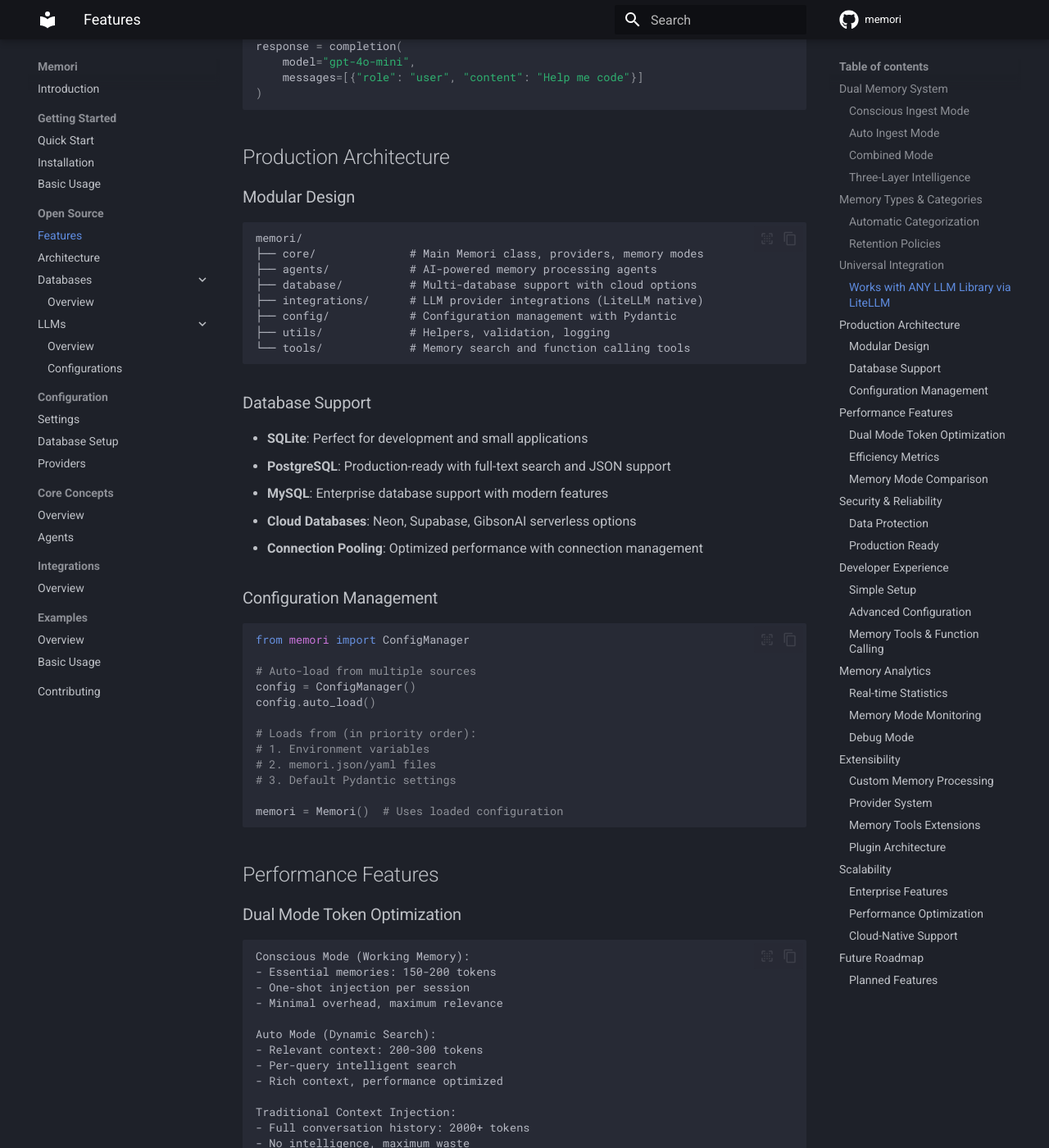
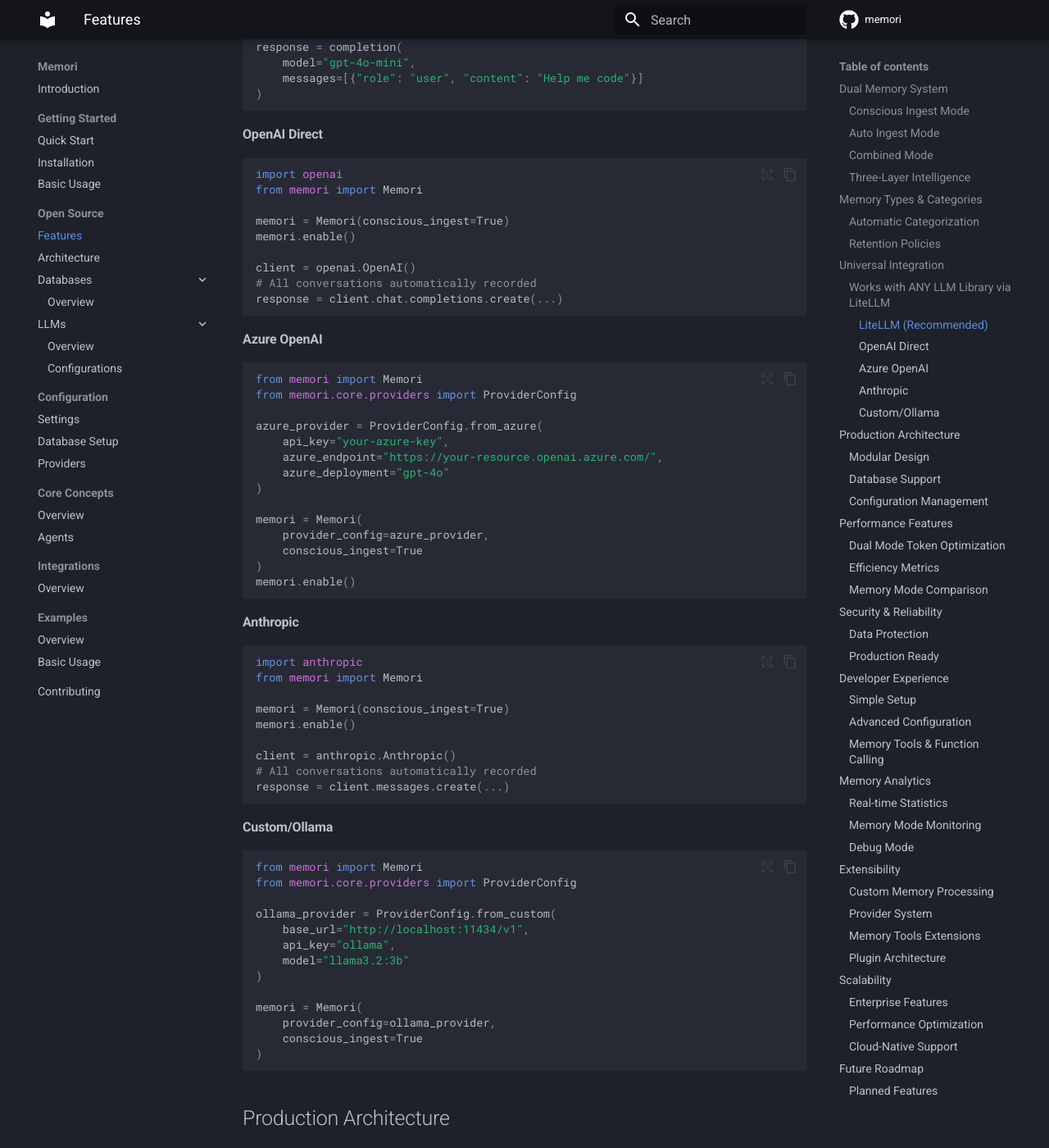
Before and after one commit to codemaker1023/Memori, an MkDocs documentation site: the page built from docs/open-source/features.md, in a window 1280 px wide and 1400 px high, scrolled down 2269 px. Shown: the whole window at 82% size. Built offline with MkDocs 1.6.1 and Material for MkDocs 9.7.7, drawn with Linux system fonts in a browser that asks for light colours; comment, search, counter and statistics services are not loaded; some of the changed text lies outside the part shown.

````diff
--- a/docs/open-source/features.md
+++ b/docs/open-source/features.md
@@ -58,84 +58,89 @@
 ## Universal Integration
 
 ### Works with ANY LLM Library via LiteLLM
-=== "LiteLLM (Recommended)"
-    ```python
-    from litellm import completion
-    from memori import Memori
 
-    memori = Memori(
-        conscious_ingest=True,
-        auto_ingest=True
-    )
-    memori.enable()
+#### LiteLLM (Recommended)
 
-    # Automatic context injection with dual modes
-    response = completion(
-        model="gpt-4o-mini",
-        messages=[{"role": "user", "content": "Help me code"}]
-    )
-    ```
+```python
+from litellm import completion
+from memori import Memori
 
-=== "OpenAI Direct"
-    ```python
-    import openai
-    from memori import Memori
+memori = Memori(
+    conscious_ingest=True,
+    auto_ingest=True
+)
+memori.enable()
 
-    memori = Memori(conscious_ingest=True)
-    memori.enable()
+# Automatic context injection with dual modes
+response = completion(
+    model="gpt-4o-mini",
+    messages=[{"role": "user", "content": "Help me code"}]
+)
+```
 
-    client = openai.OpenAI()
-    # All conversations automatically recorded
-    response = client.chat.completions.create(...)
-    ```
+#### OpenAI Direct
 
-=== "Azure OpenAI"
-    ```python
-    from memori import Memori
-    from memori.core.providers import ProviderConfig
+```python
+import openai
+from memori import Memori
 
-    azure_provider = ProviderConfig.from_azure(
-        api_key="your-azure-key",
-        azure_endpoint="https://your-resource.openai.azure.com/",
-        azure_deployment="gpt-4o"
-    )
+memori = Memori(conscious_ingest=True)
+memori.enable()
 
-    memori = Memori(
-        provider_config=azure_provider,
-        conscious_ingest=True
-    )
-    memori.enable()
-    ```
+client = openai.OpenAI()
+# All conversations automatically recorded
+response = client.chat.completions.create(...)
+```
 
-=== "Anthropic"
-    ```python
-    import anthropic
-    from memori import Memori
+#### Azure OpenAI
 
-    memori = Memori(conscious_ingest=True)
-    memori.enable()
+```python
+from memori import Memori
+from memori.core.providers import ProviderConfig
 
-    client = anthropic.Anthropic()
-    # All conversations automatically recorded
-    response = client.messages.create(...)
-    ```
+azure_provider = ProviderConfig.from_azure(
+    api_key="your-azure-key",
+    azure_endpoint="https://your-resource.openai.azure.com/",
+    azure_deployment="gpt-4o"
+)
 
-=== "Custom/Ollama"
-    ```python
-    from memori import Memori
-    from memori.core.providers import ProviderConfig
+memori = Memori(
+    provider_config=azure_provider,
+    conscious_ingest=True
+)
+memori.enable()
+```
 
-    ollama_provider = ProviderConfig.from_custom(
-        base_url="http://localhost:11434/v1",
-        api_key="ollama",
-        model="llama3.2:3b"
-    )
+#### Anthropic
 
-    memori = Memori(
-        provider_config=ollama_provider,
-        conscious_ingest=True
-    )
-    ```
+```python
+import anthropic
+from memori import Memori
+
+memori = Memori(conscious_ingest=True)
+memori.enable()
+
+client = anthropic.Anthropic()
+# All conversations automatically recorded
+response = client.messages.create(...)
+```
+
+#### Custom/Ollama
+```python
+from memori import Memori
+from memori.core.providers import ProviderConfig
+
+ollama_provider = ProviderConfig.from_custom(
+    base_url="http://localhost:11434/v1",
+    api_key="ollama",
+    model="llama3.2:3b"
+)
+
+memori = Memori(
+    provider_config=ollama_provider,
+    conscious_ingest=True
+)
+```
 
 ## Production Architecture
 
````
Also changed, not shown: docs/open-source/architecture.md (+1 -59 lines), docs/assets/memori-architecture-flow-chart.png (added), 1 other file.
